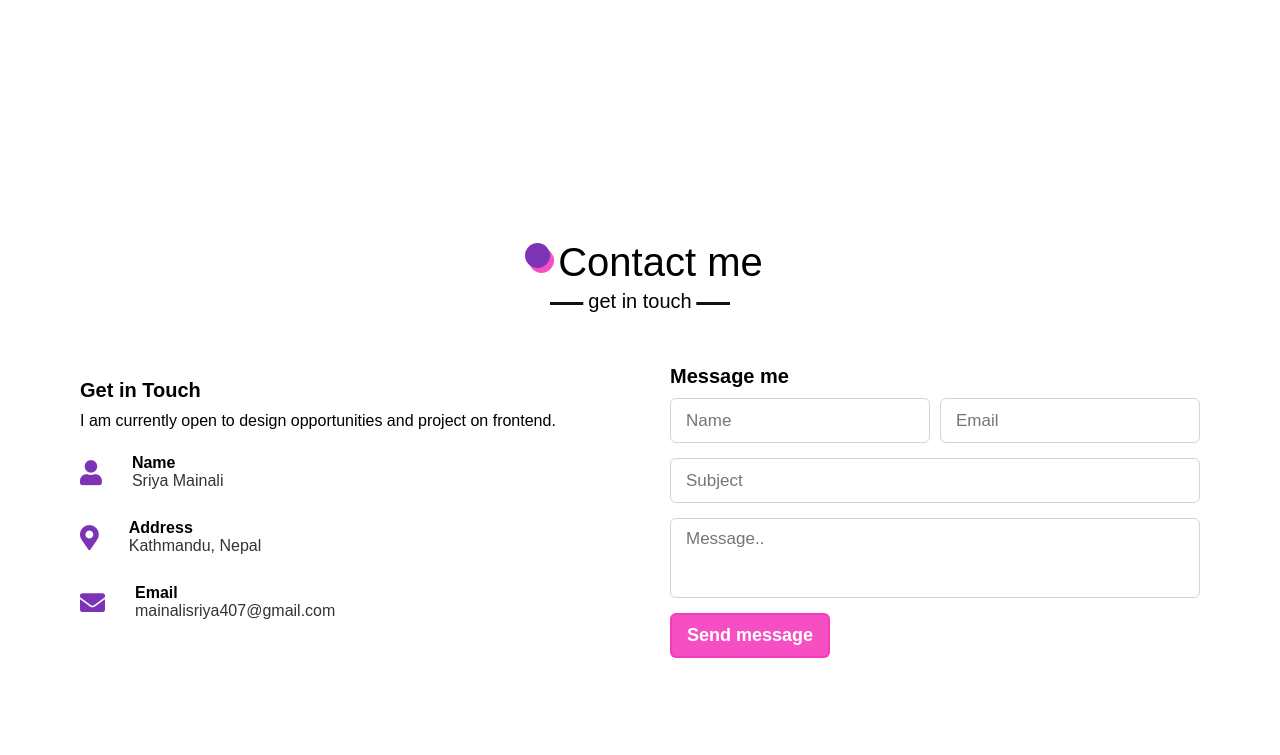
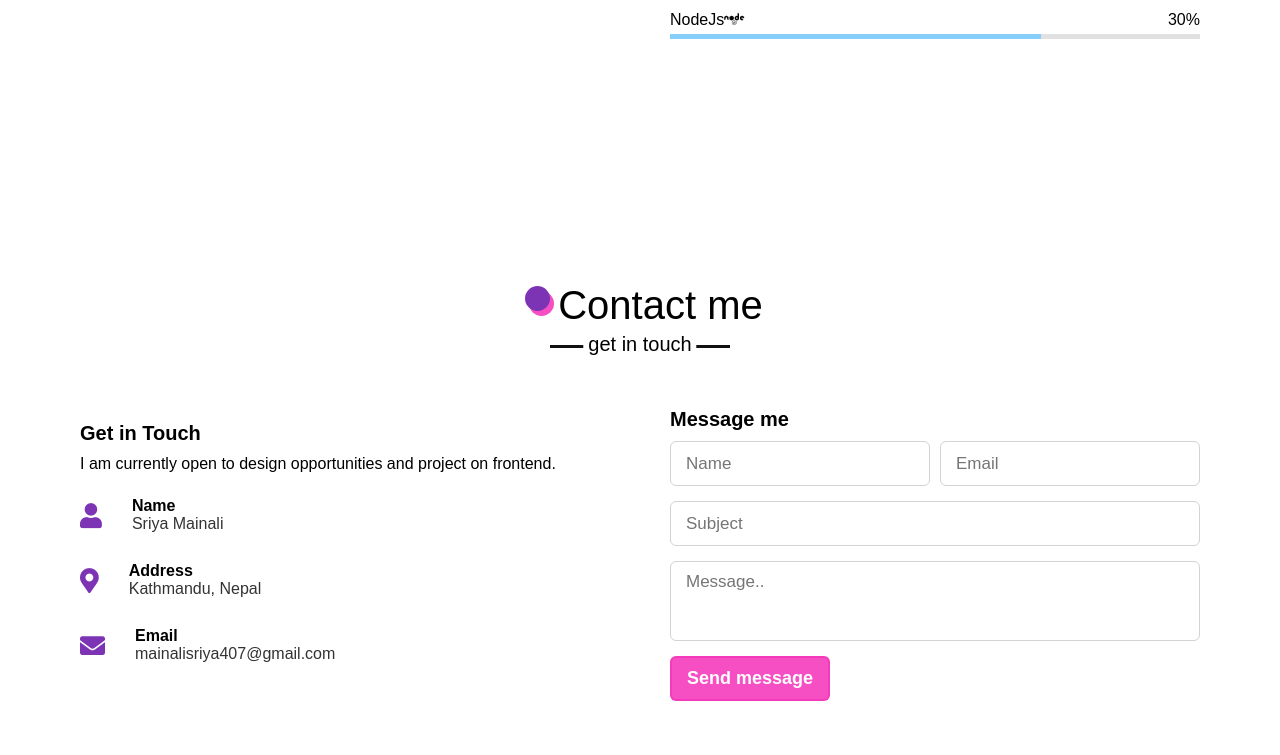
Before and after one commit to mainalisriya/sriyaPortfolio, a plain HTML site: page final portfolio/index.html in a window 1280 px wide. Shown: the part 2559-3314 px from the top of the page. Drawn offline with nearby package versions, Linux system fonts and the light colour scheme.

Commit message:
Update index.html

```diff
--- a/final portfolio/index.html
+++ b/final portfolio/index.html
@@ -141,6 +141,13 @@
                         </div>
                         <div class="line figma"></div>
                     </div>
+		   <div class="bars">
+                        <div class="info">
+                            <span>NodeJs<i class="fab fa-node"></i></span>
+                            <span>30%</span>
+                        </div>
+                        <div class="line figma"></div>
+                    </div>
                 </div>
             </div>
         </div>
```
